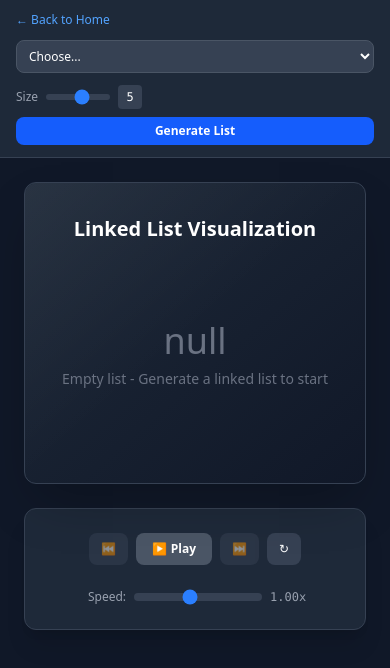
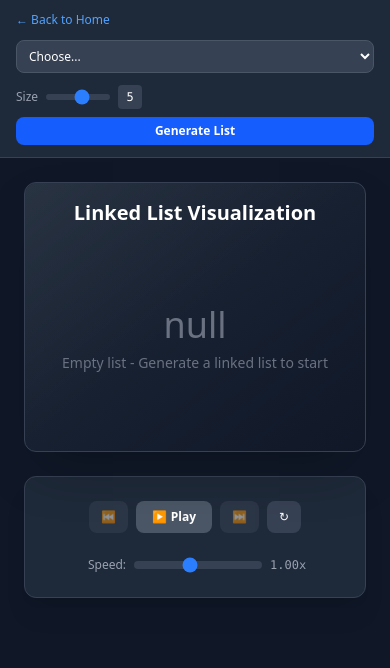
Before and after one commit to spaceCowboy2071/algorithm-visualizer, a React app: page /linked-lists in a window 390 px wide. Shown: the top 668 px of the page. Built offline with nearby package versions, Linux system fonts and the light colour scheme; the HTML template or start-up script is replaced by a standard one.

Commit message:
fix: add horizontal scroll for linked list on narrow screens

```diff
--- a/src/components/shared/LinkedListNodes.tsx
+++ b/src/components/shared/LinkedListNodes.tsx
@@ -82,8 +82,8 @@ function LinkedListNodes({
   }
 
   return (
-    <div className="h-48 sm:h-56 lg:h-64 flex items-center justify-center py-4">
-      <div className={`flex items-center ${sizes.gap} px-2 sm:px-4`}>
+    <div className="h-48 sm:h-56 lg:h-64 flex items-center justify-start overflow-x-auto py-4 px-2">
+      <div className={`flex items-center ${sizes.gap} px-2 sm:px-4 mx-auto`}>
         {/* HEAD label */}
         <div className="flex flex-col items-center mr-1 sm:mr-2">
           <span className="text-xs text-purple-400 font-bold mb-1">HEAD</span>
--- a/src/components/visualizers/LinkedListVisualizer.tsx
+++ b/src/components/visualizers/LinkedListVisualizer.tsx
@@ -553,7 +553,7 @@ function LinkedListVisualizer() {
         {/* Left Side - Visualization and Controls */}
         <div className="w-full lg:w-[60%] space-y-6">
           {/* Linked List Visualization */}
-          <div className="bg-gradient-to-br from-gray-800 via-gray-850 to-gray-900 border border-gray-700 rounded-xl shadow-2xl p-8 relative">
+          <div className="bg-gradient-to-br from-gray-800 via-gray-850 to-gray-900 border border-gray-700 rounded-xl shadow-2xl p-4 sm:p-6 lg:p-8 relative overflow-hidden">
             {/* Shine overlay */}
             <div className="absolute inset-0 bg-gradient-to-br from-white/5 via-transparent to-transparent pointer-events-none rounded-xl"></div>
 
```
